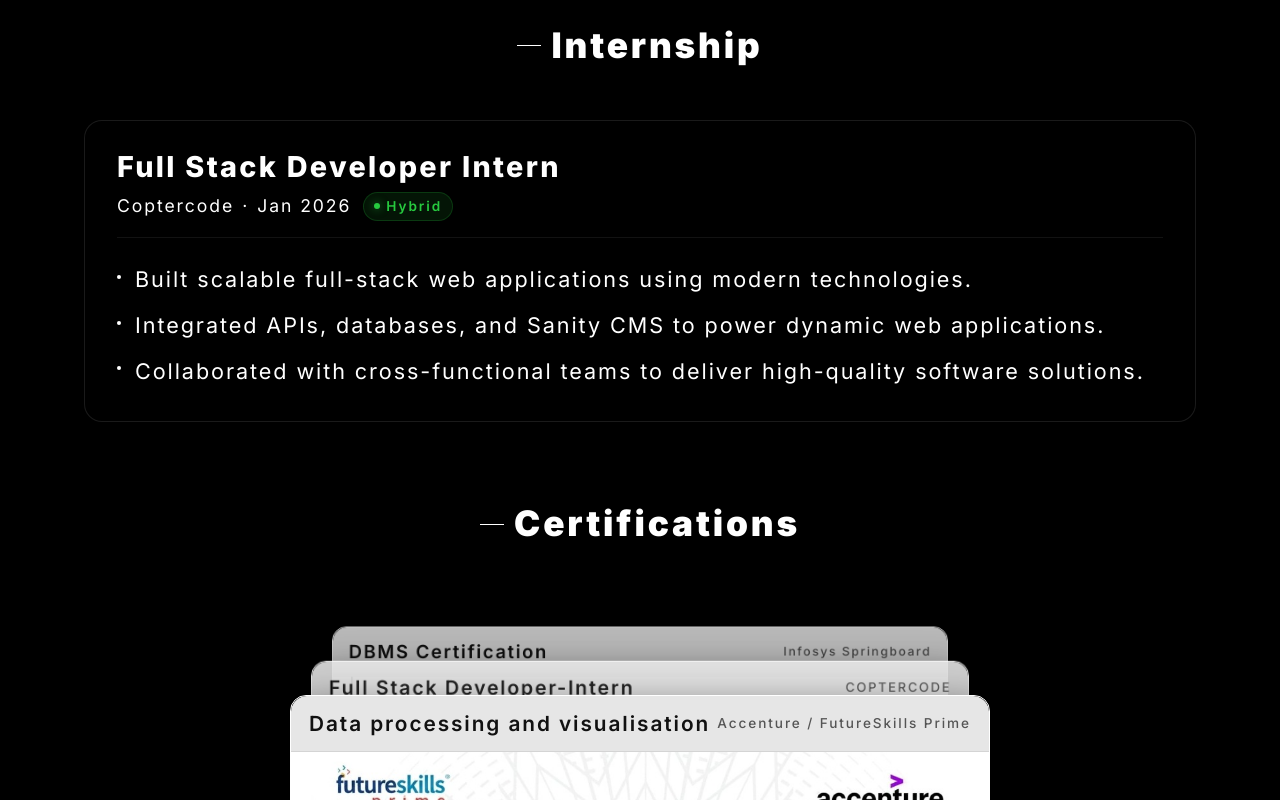
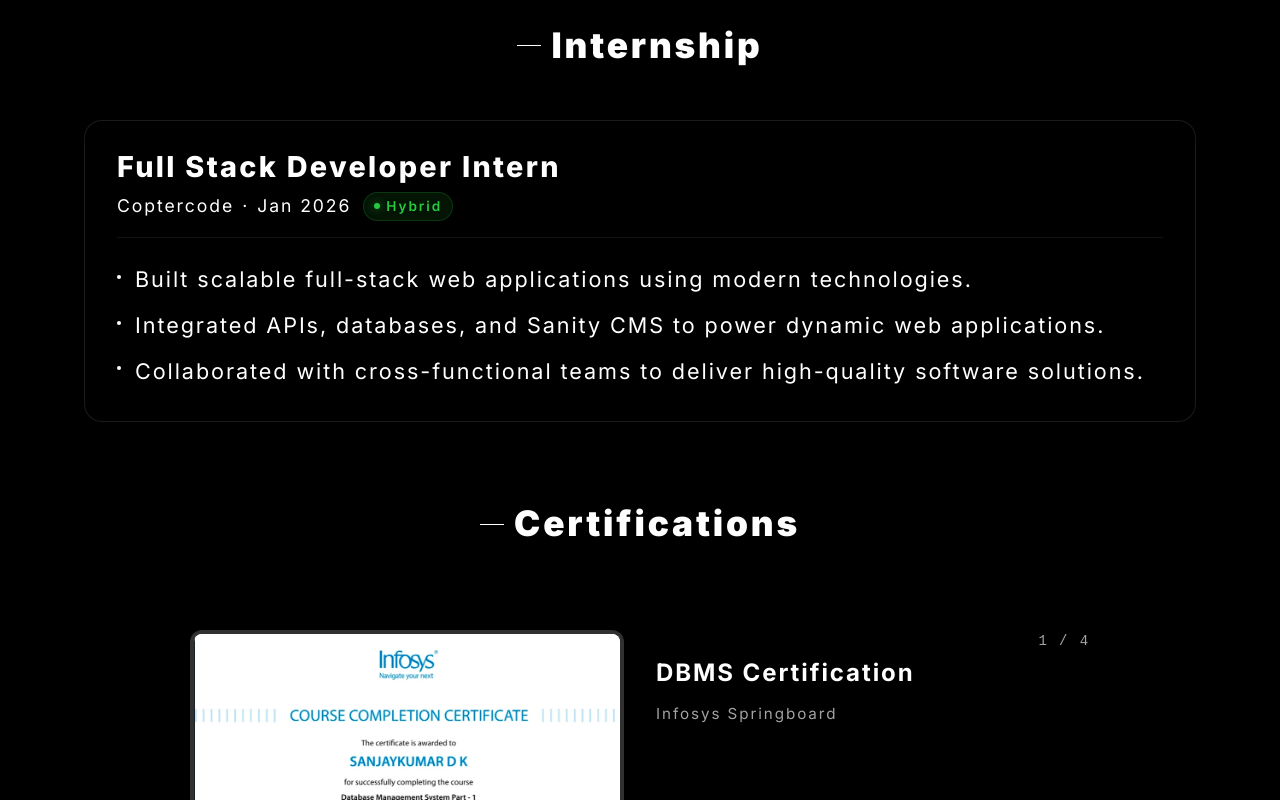
Before and after one commit to sanjaykumardk2006/Sanjaykumar, a React (Vite) app: page / in a window 1280 px wide. Shown: the part 2000-2800 px from the top of the page. Built offline with nearby package versions, Linux system fonts and the light colour scheme.

Commit message:
redesigned the certification design

```diff
--- /dev/null
+++ b/src/components/CertStackCard/CertStackCard.css
@@ -0,0 +1,140 @@
+.cert-stack-wrapper {
+  display: flex;
+  align-items: center;
+  justify-content: center;
+  padding: 2rem;
+}
+
+.cert-stack-grid {
+  position: relative;
+  display: grid;
+  grid-template-columns: 1fr;
+  gap: 0.5rem 2rem;
+  width: 100%;
+}
+
+.cert-stack-counter {
+  grid-row-start: 1;
+  text-align: right;
+  font-family: monospace;
+  font-size: 0.875rem;
+  color: #a3a3a3;
+  z-index: 10;
+}
+
+.cert-stack-images {
+  grid-row-start: 2;
+  grid-column-start: 1;
+  position: relative;
+  width: 100%;
+  aspect-ratio: 1.4 / 1;
+}
+
+.cert-stack-card {
+  position: absolute;
+  inset: 0;
+  width: 100%;
+  height: 100%;
+  overflow: hidden;
+  border: 4px solid rgba(255, 255, 255, 0.1);
+  background-color: #1a1a1a;
+  box-shadow: 0 25px 50px -12px rgba(0, 0, 0, 0.7);
+  border-radius: 0.75rem;
+}
+
+.cert-stack-img {
+  width: 100%;
+  height: 100%;
+  object-fit: contain;
+  background-color: #ffffff;
+}
+
+.cert-stack-text {
+  grid-column-start: 1;
+  display: flex;
+  flex-direction: column;
+  justify-content: center;
+  min-height: 120px;
+  position: relative;
+  z-index: 5;
+}
+
+.cert-stack-title {
+  font-family: var(--font-head);
+  font-size: 1.5rem;
+  font-weight: 700;
+  color: #fff;
+  margin: 0;
+}
+
+.cert-stack-desc {
+  font-family: var(--font-body);
+  font-size: 0.95rem;
+  color: #a3a3a3;
+  margin-top: 0.5rem;
+  line-height: 1.6;
+}
+
+.cert-stack-nav {
+  grid-column-start: 1;
+  display: flex;
+  gap: 0.5rem;
+  margin: 1rem auto 0 auto;
+}
+
+.cert-stack-btn {
+  display: flex;
+  align-items: center;
+  justify-content: center;
+  width: 2.5rem;
+  height: 2.5rem;
+  border-radius: 50%;
+  border: 1px solid rgba(255, 255, 255, 0.2);
+  background-color: rgba(255, 255, 255, 0.05);
+  color: #fff;
+  transition: all 0.2s ease;
+  cursor: pointer;
+  outline: none;
+}
+
+.cert-stack-btn:hover:not(:disabled) {
+  background-color: rgba(255, 255, 255, 0.15);
+  transform: scale(1.05);
+}
+
+.cert-stack-btn:disabled {
+  opacity: 0.5;
+  cursor: not-allowed;
+}
+
+.cert-stack-btn i {
+  font-size: 0.8rem;
+}
+
+@media (min-width: 768px) {
+  .cert-stack-grid {
+    grid-template-columns: 1fr 1fr;
+    grid-template-rows: auto auto auto;
+  }
+
+  .cert-stack-counter {
+    grid-column-start: 2;
+    grid-row-start: 1;
+  }
+
+  .cert-stack-images {
+    grid-row-start: 1;
+    grid-row-end: span 3;
+  }
+
+  .cert-stack-text {
+    grid-column-start: 2;
+    grid-row-start: 1;
+  }
+
+  .cert-stack-nav {
+    grid-column-start: 2;
+    grid-row-start: 3;
+    margin: 1rem 0 0 0;
+  }
+}
--- /dev/null
+++ b/src/components/CertStackCard/CertStackCard.jsx
@@ -0,0 +1,174 @@
+import React, { useState, useMemo, useEffect } from "react";
+import { motion, AnimatePresence } from "framer-motion";
+import "./CertStackCard.css";
+
+export default function CertStackCard({
+    items,
+    className = "",
+    width = 900,
+    showNavigation = true,
+    showCounter = true,
+    autoPlay = false,
+    autoPlayInterval = 3000,
+}) {
+    const [activeIndex, setActiveIndex] = useState(0);
+    const [direction, setDirection] = useState(1);
+
+    const activeItem = items[activeIndex];
+
+    // Auto-play effect
+    useEffect(() => {
+        if (!autoPlay || items.length <= 1) return;
+
+        const interval = setInterval(() => {
+            setDirection(1);
+            setActiveIndex((prev) => (prev + 1) % items.length);
+        }, autoPlayInterval);
+
+        return () => clearInterval(interval);
+    }, [autoPlay, autoPlayInterval, items.length]);
+
+    const handleNext = () => {
+        if (activeIndex < items.length - 1) {
+            setDirection(1);
+            setActiveIndex(activeIndex + 1);
+        }
+    };
+
+    const handlePrev = () => {
+        if (activeIndex > 0) {
+            setDirection(-1);
+            setActiveIndex(activeIndex - 1);
+        }
+    };
+
+    // Pre-calculate rotations for visual variety
+    const rotations = useMemo(() => [4, -2, -9, 7], []);
+
+    if (!items || items.length === 0) {
+        return null;
+    }
+
+    return (
+        <div className={`cert-stack-wrapper ${className}`}>
+            <div
+                className="cert-stack-grid"
+                style={{ perspective: "1400px", maxWidth: `${width}px` }}
+            >
+                {/* Counter */}
+                {showCounter && (
+                    <div className="cert-stack-counter">
+                        {activeIndex + 1} / {items.length}
+                    </div>
+                )}
+
+                {/* Image Card Stack */}
+                <div className="cert-stack-images">
+                    <AnimatePresence custom={direction}>
+                        {items.map((item, index) => {
+                            const isActive = index === activeIndex;
+                            const offset = index - activeIndex;
+
+                            return (
+                                <motion.div
+                                    key={item.id}
+                                    className="cert-stack-card"
+                                    initial={{
+                                        x: offset * 15,
+                                        y: Math.abs(offset) * 6,
+                                        z: -150 * Math.abs(offset),
+                                        scale: 0.85 - Math.abs(offset) * 0.04,
+                                        rotateZ: rotations[index % 4],
+                                        opacity: isActive ? 1 : 0.5,
+                                        zIndex: 10 - Math.abs(offset),
+                                    }}
+                                    animate={
+                                        isActive
+                                            ? {
+                                                x: [offset * 15, direction === 1 ? -200 : 200, 0],
+                                                y: [Math.abs(offset) * 6, 0, 0],
+                                                z: [-200, 150, 250],
+                                                scale: [0.85, 1.05, 1],
+                                                rotateZ: [rotations[index % 4], -5, 0],
+                                                opacity: 1,
+                                                zIndex: 100,
+                                            }
+                                            : {
+                                                x: offset * 15,
+                                                y: Math.abs(offset) * 6,
+                                                z: -150 * Math.abs(offset),
+                                                rotateZ: rotations[index % 4],
+                                                scale: 0.85 - Math.abs(offset) * 0.04,
+                                                opacity: 0.55,
+                                                zIndex: 10 - Math.abs(offset),
+                                            }
+                                    }
+                                    exit={{
+                                        x: direction === 1 ? -250 : 250,
+                                        z: -260,
+                                        scale: 0.75,
+                                        rotateZ: direction === 1 ? -10 : 10,
+                                        opacity: 0,
+                                    }}
+                                    transition={{
+                                        duration: 0.75,
+                                        ease: [0.22, 1, 0.36, 1],
+                                    }}
+                                >
+                                    <img
+                                        src={item.image}
+                                        alt={item.title}
+                                        className="cert-stack-img"
+                                        draggable={false}
+                                    />
+                                </motion.div>
+                            );
+                        })}
+                    </AnimatePresence>
+                </div>
+
+                {/* Text Area */}
+                <div className="cert-stack-text">
+                    <AnimatePresence mode="wait">
+                        <motion.div
+                            key={activeItem.id}
+                            initial={{ opacity: 0, y: 25 }}
+                            animate={{ opacity: 1, y: 0 }}
+                            exit={{ opacity: 0, y: -25 }}
+                            transition={{ duration: 0.35 }}
+                        >
+                            <h3 className="cert-stack-title">
+                                {activeItem.title}
+                            </h3>
+                            <p className="cert-stack-desc">
+                                {activeItem.description}
+                            </p>
+                        </motion.div>
+                    </AnimatePresence>
+                </div>
+
+                {/* Navigation Controls */}
+                {showNavigation && items.length > 1 && (
+                    <div className="cert-stack-nav">
+                        <button
+                            disabled={activeIndex === 0}
+                            onClick={handlePrev}
+                            className="cert-stack-btn"
+                            aria-label="Previous card"
+                        >
+                            <i className="fas fa-chevron-left" />
+                        </button>
+                        <button
+                            disabled={activeIndex === items.length - 1}
+                            onClick={handleNext}
+                            className="cert-stack-btn"
+                            aria-label="Next card"
+                        >
+                            <i className="fas fa-chevron-right" />
+                        </button>
+                    </div>
+                )}
+            </div>
+        </div>
+    );
+}
--- a/src/components/Qualifications/Qualifications.jsx
+++ b/src/components/Qualifications/Qualifications.jsx
@@ -1,5 +1,5 @@
 import { m } from 'framer-motion'
-import CertSwiper from '../CertSwiper/CertSwiper'
+import CertStackCard from '../CertStackCard/CertStackCard'
 import './Qualifications.css'
 
 const certs = [
@@ -94,7 +94,10 @@
             <span className="section-eyebrow">Certifications</span>
           </div>
           <div className="certs-showcase">
-            <CertSwiper certs={certs} />
+            <CertStackCard
+              items={certs.map(c => ({ ...c, description: c.issuer }))}
+              autoPlay={false}
+            />
           </div>
         </m.div>
       </div>
```
